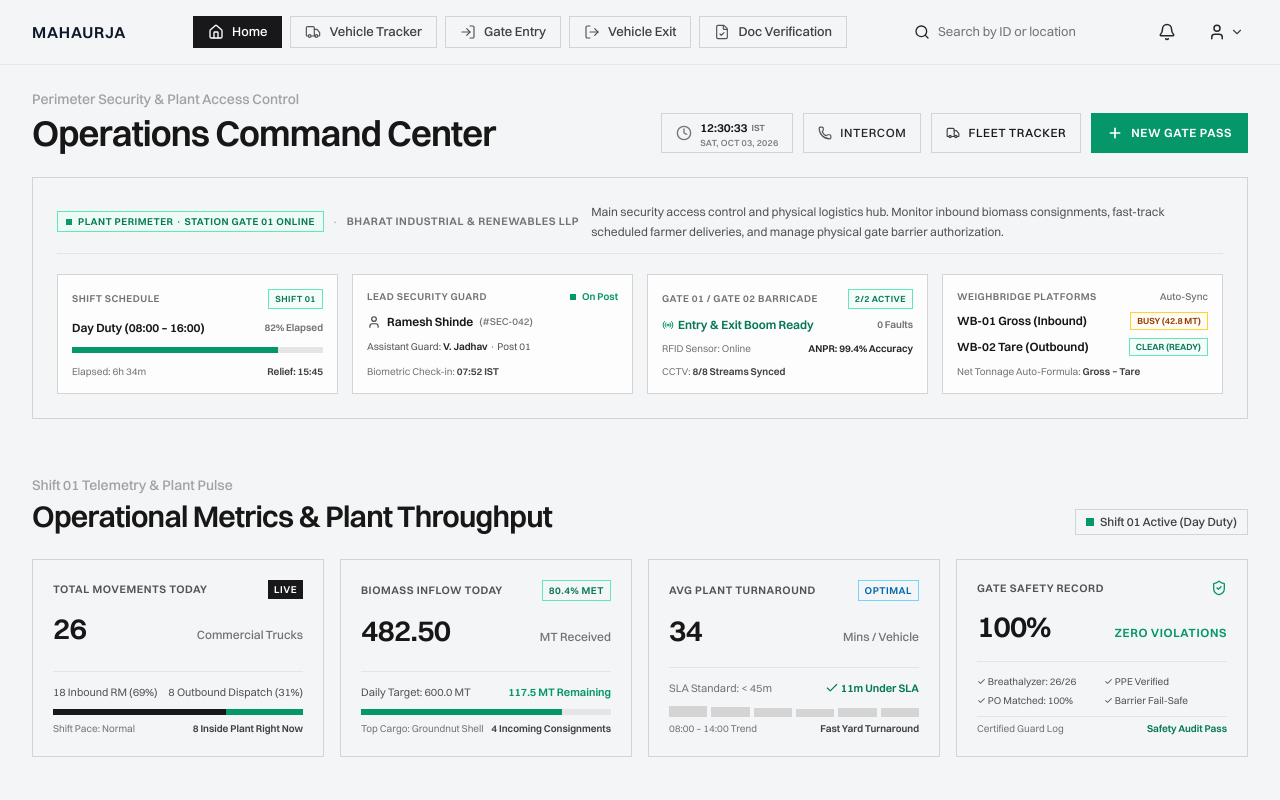
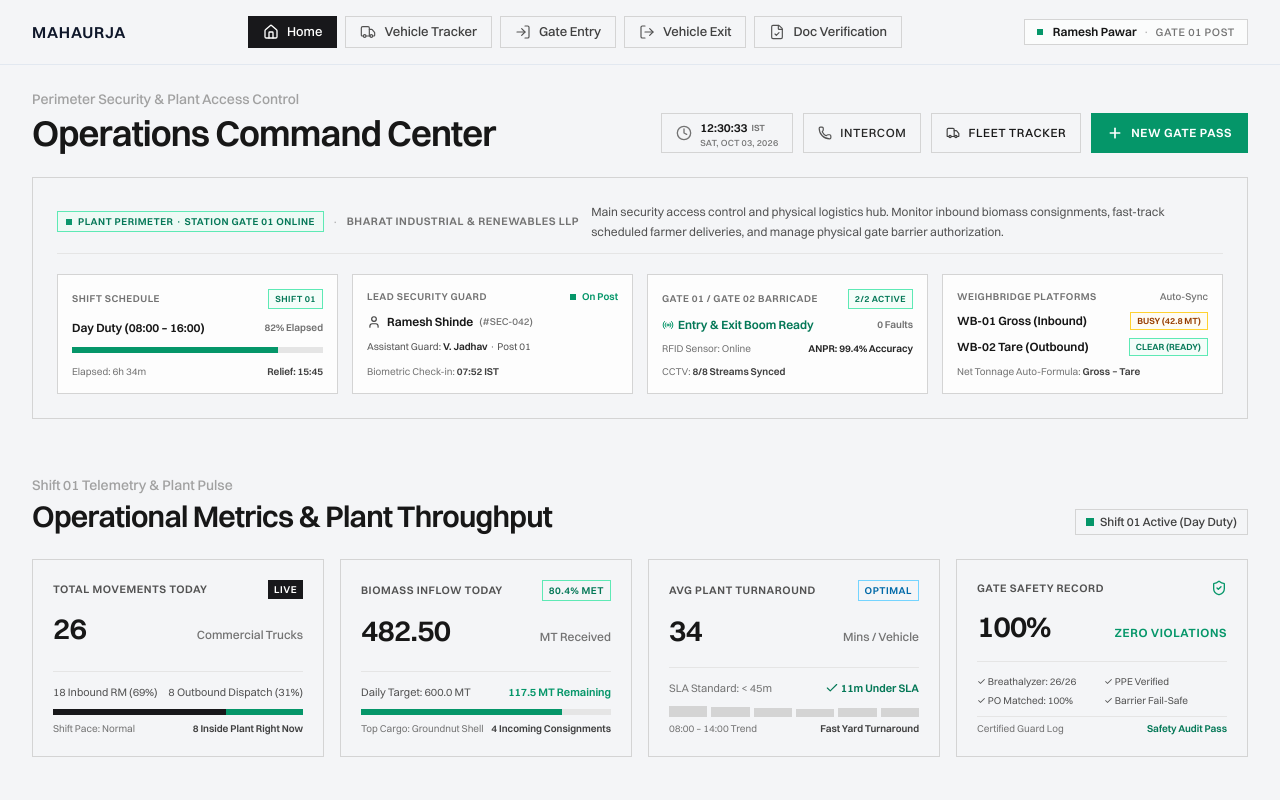
Before and after one commit to adarzhpathade/mahaurja-frontend, a Next.js app: page /gate in a window 1280 px wide. Shown: the top 800 px of the page. Built offline with nearby package versions, Linux system fonts and the light colour scheme.

Commit message:
refactor(nav): remove redundant search, notification bell, and role switcher from gate navbar

```diff
--- a/src/components/layout/industrial-nav.tsx
+++ b/src/components/layout/industrial-nav.tsx
@@ -7,9 +7,6 @@ import {
   Route,
   Map as MapIcon,
   Truck,
-  Search,
-  Bell,
-  User,
   Scale,
   FlaskConical,
   Factory,
@@ -36,8 +33,6 @@ import {
   LineChart,
   Users,
   Layers,
-  ChevronDown,
-  Check,
   Menu,
   X,
 } from "lucide-react";
@@ -181,8 +176,6 @@ export function IndustrialNav({
   const [internalActiveTab, setInternalActiveTab] = useState<string>(
     currentRole.navItems[1]?.id || currentRole.navItems[0]?.id || "home"
   );
-  const [searchQuery, setSearchQuery] = useState("");
-  const [roleMenuOpen, setRoleMenuOpen] = useState(false);
   const [isMobileMenuOpen, setIsMobileMenuOpen] = useState(false);
 
   const selectedTab = activeTabId !== undefined ? activeTabId : internalActiveTab;
@@ -192,20 +185,6 @@ export function IndustrialNav({
       onTabChange(tabId);
     } else {
       setInternalActiveTab(tabId);
-    }
-  };
-
-  const handleSelectRole = (role: UserRoleProfile) => {
-    setRoleMenuOpen(false);
-    if (onRoleChange) {
-      onRoleChange(role);
-    }
-    // Set default active tab to second item if available or first
-    const defaultTab = role.navItems[1]?.id || role.navItems[0]?.id || "home";
-    if (onTabChange) {
-      onTabChange(defaultTab);
-    } else {
-      setInternalActiveTab(defaultTab);
     }
   };
 
@@ -262,103 +241,19 @@ export function IndustrialNav({
           </div>
         </nav>
 
-        {/* Right: Search + Notification + User Profile Menu + Mobile Menu Toggle */}
-        <div className="flex items-center gap-2 sm:gap-6 shrink-0">
-          {/* Search by ID or location (Dark, crisp opacity) */}
-          <div className="hidden sm:flex items-center gap-2">
-            <Search className="w-4 h-4 text-neutral-800 shrink-0" strokeWidth={2} />
-            <input
-              type="text"
-              value={searchQuery}
-              onChange={(e) => setSearchQuery(e.target.value)}
-              placeholder="Search by ID or location"
-              className="bg-transparent border-none text-xs md:text-[13px] text-neutral-900 placeholder:text-neutral-500 focus:outline-none w-36 lg:w-48 py-1"
-            />
-          </div>
-
-          {/* Notification Bell */}
-          <button
-            type="button"
-            className="text-neutral-800 hover:text-black transition-colors p-1 cursor-pointer focus:outline-none"
-            title="Notifications"
+        {/* Right: Guard Station Indicator + Mobile Menu Toggle */}
+        <div className="flex items-center gap-2 sm:gap-3 shrink-0">
+          {/* Station & On-Duty Guard Status Badge (Zero border radius, crisp industrial aesthetic) */}
+          <div
+            className="hidden sm:flex items-center gap-2.5 px-3 py-1.5 border border-neutral-300 bg-white/70 text-xs"
+            style={{ borderRadius: 0 }}
           >
-            <Bell className="w-[18px] h-[18px]" strokeWidth={2} />
-          </button>
-
-          {/* User Profile & Role Switcher */}
-          <div className="relative">
-            <button
-              type="button"
-              onClick={() => setRoleMenuOpen(!roleMenuOpen)}
-              className="flex items-center gap-1 text-neutral-800 hover:text-black transition-colors p-1 cursor-pointer focus:outline-none"
-              title={`Switch Role (Current: ${currentRole.roleName})`}
-            >
-              <User className="w-[18px] h-[18px]" strokeWidth={2} />
-              <ChevronDown
-                className={`w-3.5 h-3.5 text-neutral-700 transition-transform ${
-                  roleMenuOpen ? "rotate-180" : ""
-                }`}
-              />
-            </button>
-
-            {/* Dropdown for role selection (Zero corner rounding, flat industrial border) */}
-            {roleMenuOpen && (
-              <>
-                <div
-                  className="fixed inset-0 z-40"
-                  onClick={() => setRoleMenuOpen(false)}
-                />
-                <div
-                  className="absolute right-0 mt-2 w-72 bg-white border border-[#D1D5DB] z-50 py-1 shadow-lg"
-                  style={{ borderRadius: 0 }}
-                >
-                  <div className="px-3 py-2 border-b border-[#E2E8F0] bg-[#F8F9FA]">
-                    <p className="text-[11px] font-semibold text-neutral-500 uppercase tracking-wider">
-                      Switch User Role
-                    </p>
-                    <p className="text-xs font-medium text-neutral-900 truncate">
-                      {currentRole.userName}
-                    </p>
-                    <p className="text-[11px] text-neutral-600 font-medium">
-                      {currentRole.roleName}
-                    </p>
-                  </div>
-                  <div className="max-h-80 overflow-y-auto">
-                    {USER_ROLES.map((r) => {
-                      const isSelected = r.id === currentRole.id;
-                      return (
-                        <button
-                          key={r.id}
-                          onClick={() => handleSelectRole(r)}
-                          type="button"
-                          className={`
-                            w-full text-left px-3 py-2 text-xs flex items-center justify-between transition-colors cursor-pointer
-                            ${
-                              isSelected
-                                ? "bg-[#18181B] text-white"
-                                : "text-neutral-800 hover:bg-neutral-100"
-                            }
-                          `}
-                          style={{ borderRadius: 0 }}
-                        >
-                          <div>
-                            <div className="font-medium">{r.roleName}</div>
-                            <div
-                              className={`text-[11px] ${
-                                isSelected ? "text-neutral-300" : "text-neutral-500"
-                              }`}
-                            >
-                              {r.userName} · {r.department}
-                            </div>
-                          </div>
-                          {isSelected && <Check className="w-4 h-4 text-white shrink-0 ml-2" />}
-                        </button>
-                      );
-                    })}
-                  </div>
-                </div>
-              </>
-            )}
+            <span className="w-1.5 h-1.5 bg-[#059669] inline-block shrink-0" />
+            <div className="flex items-baseline gap-1.5 leading-none">
+              <span className="font-bold text-neutral-900">{currentRole.userName}</span>
+              <span className="text-neutral-400">·</span>
+              <span className="text-[11px] text-neutral-500 font-medium uppercase tracking-wider">Gate 01 Post</span>
+            </div>
           </div>
 
           {/* Mobile Collapsible Navigation Toggle Button */}
@@ -397,8 +292,8 @@ export function IndustrialNav({
             transition={{ duration: 0.22, ease: [0.16, 1, 0.3, 1] }}
             className="md:hidden border-t border-neutral-300 bg-white divide-y divide-neutral-200 overflow-hidden shadow-xl"
           >
-            {/* Active Guard Info & Role Switch Strip */}
-            <div className="p-3 bg-[#F8F9FA] flex items-center justify-between gap-2">
+            {/* Active Guard Info Strip (Pure station identity, no role switcher) */}
+            <div className="p-3 bg-[#F8F9FA] flex items-center justify-between gap-2 border-b border-neutral-200">
               <div className="flex items-center gap-2.5">
                 <div className="w-7 h-7 bg-[#18181B] text-white flex items-center justify-center text-xs font-bold shrink-0">
                   {currentRole.userName.charAt(0)}
@@ -408,34 +303,13 @@ export function IndustrialNav({
                     {currentRole.userName}
                   </div>
                   <div className="text-[10px] text-neutral-500 font-medium truncate">
-                    {currentRole.roleName}
+                    {currentRole.roleName} · Post 01
                   </div>
                 </div>
               </div>
-              <button
-                type="button"
-                onClick={() => setRoleMenuOpen(!roleMenuOpen)}
-                className="px-2.5 py-1 border border-neutral-300 bg-white text-[11px] font-semibold text-neutral-800 hover:bg-neutral-100 flex items-center gap-1 shrink-0 cursor-pointer"
-                style={{ borderRadius: 0 }}
-              >
-                <span>Change Role</span>
-                <ChevronDown className="w-3 h-3" />
-              </button>
-            </div>
-
-            {/* Mobile Search Input */}
-            <div className="p-3 bg-white">
-              <div className="relative">
-                <Search className="w-3.5 h-3.5 absolute left-2.5 top-1/2 -translate-y-1/2 text-neutral-400" />
-                <input
-                  type="text"
-                  value={searchQuery}
-                  onChange={(e) => setSearchQuery(e.target.value)}
-                  placeholder="Search vehicle plate, PO, ID..."
-                  className="w-full pl-8 pr-3 py-2 text-xs border border-neutral-300 bg-neutral-50 text-neutral-900 placeholder:text-neutral-400 focus:outline-none focus:bg-white focus:border-neutral-900"
-                  style={{ borderRadius: 0 }}
-                />
-              </div>
+              <span className="text-[10px] font-bold text-[#047857] px-2 py-0.5 border border-emerald-300 bg-emerald-50">
+                ON POST
+              </span>
             </div>
 
             {/* Role Navigation Items (Full-width Touch-Friendly Buttons) */}
```
